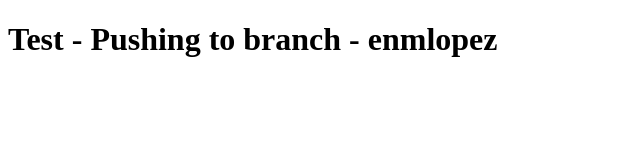
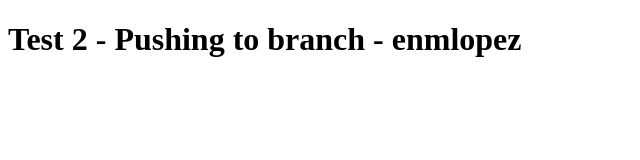
Before and after one commit to jkyle1234/TeamGit, a plain HTML site: page index.html in a window 1280 px wide. Shown: the whole page, without its empty margins (0-640 px from the left). Drawn offline with Linux system fonts and the light colour scheme.

Commit message:
Test 2-enmlopez

```diff
--- a/index.html
+++ b/index.html
@@ -6,7 +6,7 @@
     <title>Document</title>
 </head>
 <body>
-    <h1>Test - Pushing to branch - enmlopez</h1>
+    <h1>Test 2 - Pushing to branch - enmlopez</h1>
 
 </body>
 </html>
```
